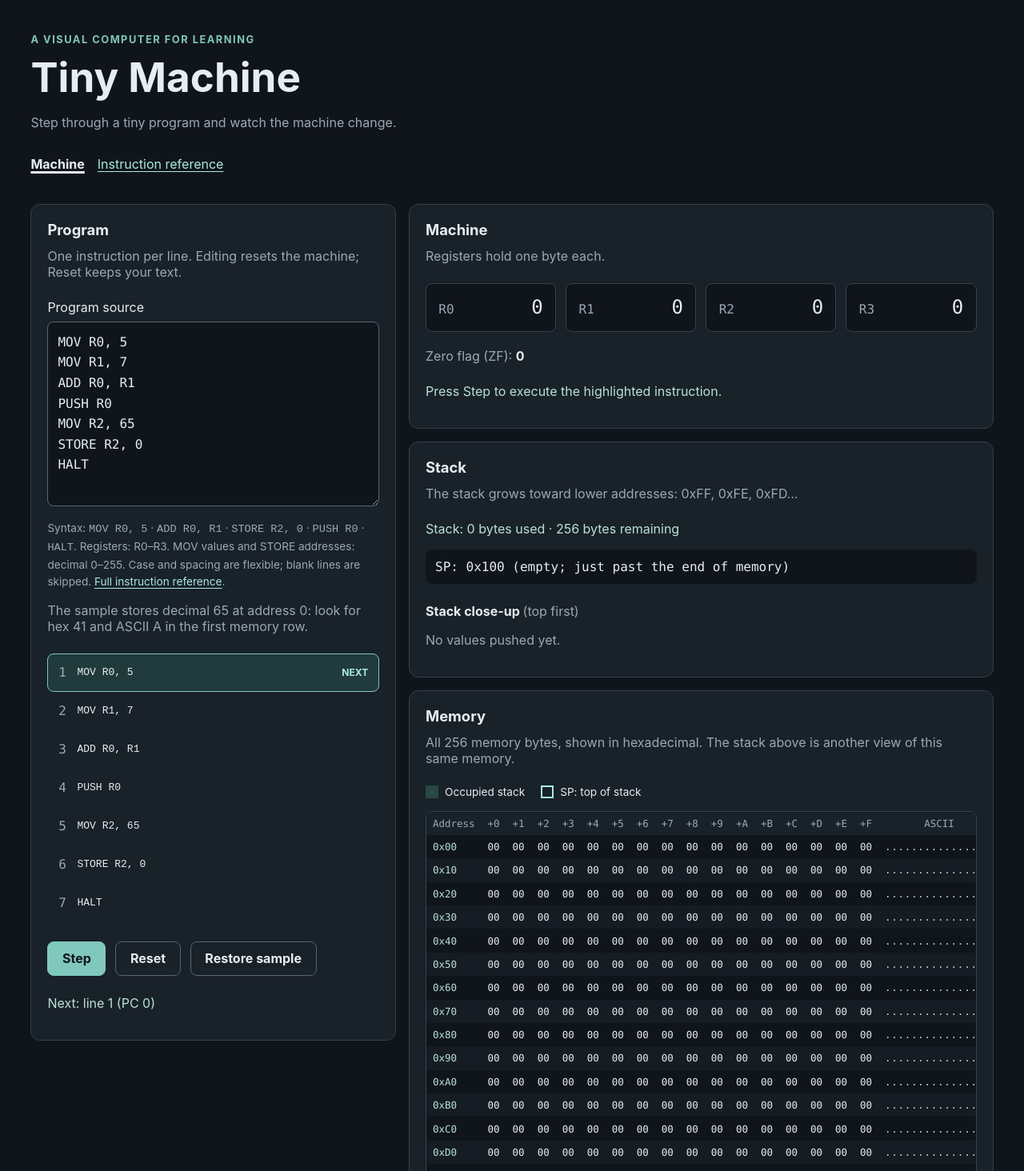
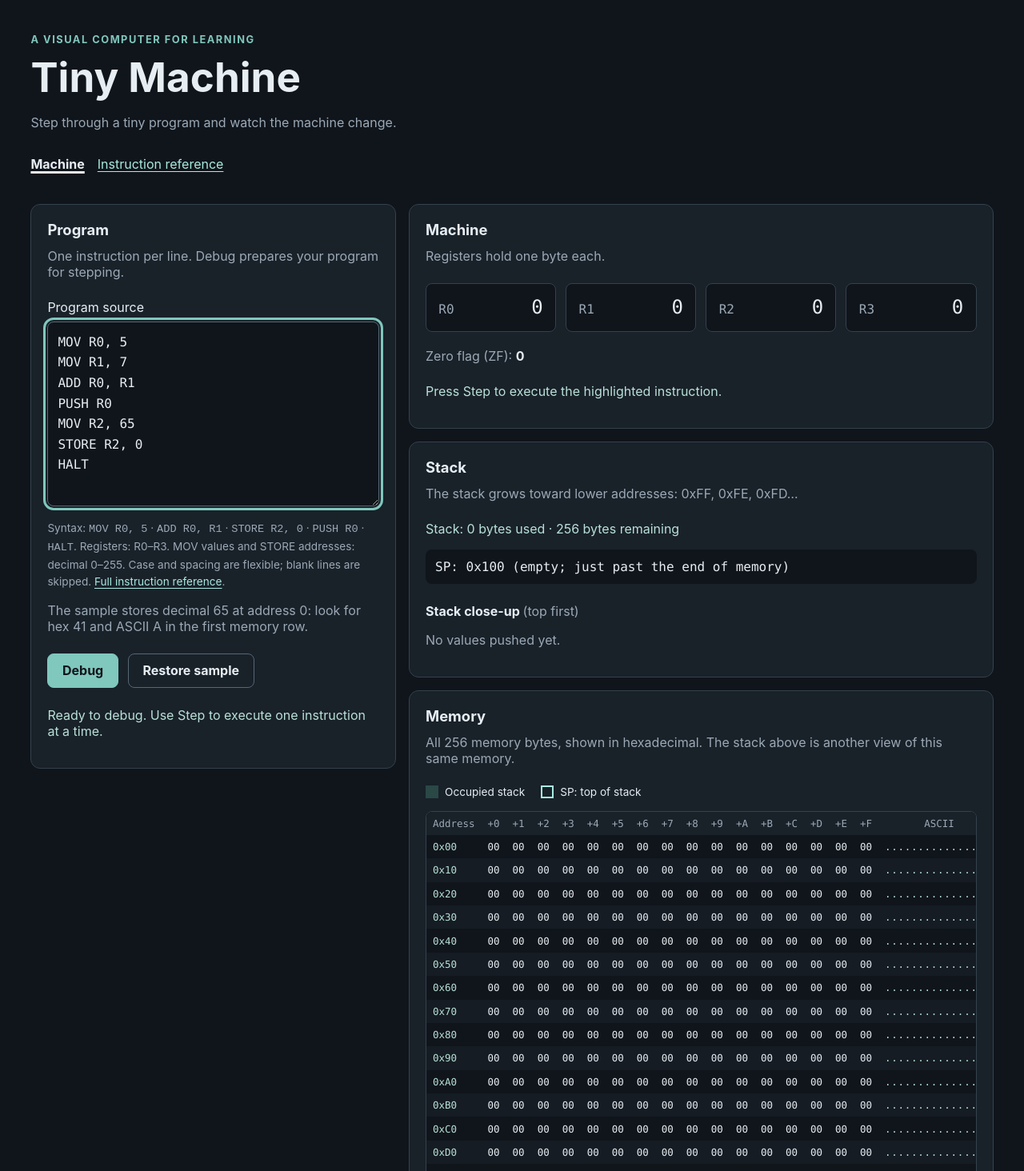
Before and after one commit to liquidvapour/learn-to-code, a React (Vite) app: page / in a window 1280 px wide. Shown: the top 1464 px of the page at 80% size. Built offline with nearby package versions, Linux system fonts and the light colour scheme.

Commit message:
better layout

```diff
--- a/src/App.tsx
+++ b/src/App.tsx
@@ -49,6 +49,7 @@ function App() {
     document.title = showDocs ? 'Instruction reference · Tiny Machine' : 'Tiny Machine'
   }, [showDocs])
   const [source, setSource] = useState(SAMPLE_SOURCE)
+  const [programMode, setProgramMode] = useState<'edit' | 'debug'>('edit')
   const { program, errors } = parseProgram(source)
   const [execution, setExecution] = useState<ExecutionView>(() => ({
     machine: createInitialState(),
@@ -79,6 +80,12 @@ function App() {
     reset()
   }
 
+  function debug() {
+    if (errors.length > 0 || program.length === 0) return
+    reset()
+    setProgramMode('debug')
+  }
+
   return (
     <main className="page">
       <header className="page-header">
@@ -95,9 +102,12 @@ function App() {
       <div className="workspace" aria-label="Tiny Machine workspace" hidden={showDocs}>
         <section className="panel" aria-labelledby="program-title">
           <h2 id="program-title">Program</h2>
-          <p className="panel-note" id="editor-help">One instruction per line. Editing resets the machine; Reset keeps your text.</p>
+          {programMode === 'edit' ? (
+            <>
+              <p className="panel-note" id="editor-help">One instruction per line. Debug prepares your program for stepping.</p>
               <label className="editor-label" htmlFor="program-source">Program source</label>
               <textarea
+                autoFocus
                 id="program-source"
                 className="program-editor"
                 value={source}
@@ -120,6 +130,16 @@ function App() {
                   <li key={error.lineNumber}>Line {error.lineNumber}: {error.message}</li>
                 ))}</ul>}
               </div>
+              <div className="controls">
+                <button type="button" onClick={debug} disabled={errors.length > 0 || program.length === 0}>Debug</button>
+                <button type="button" className="secondary" onClick={() => editSource(SAMPLE_SOURCE)}>Restore sample</button>
+              </div>
+              <p className="execution-status" aria-live="polite">
+                {errors.length > 0 ? 'Fix the source errors before debugging.' : program.length === 0 ? 'Enter an instruction to begin.' : 'Ready to debug. Use Step to execute one instruction at a time.'}
+              </p>
+            </>
+          ) : (
+            <>
               <ol className="program-list" aria-label="Parsed instructions with source line numbers">
                 {program.map((line, index) => (
                   <li
@@ -134,15 +154,17 @@ function App() {
                 ))}
               </ol>
               <div className="controls">
-            <button type="button" onClick={step} disabled={!hasNextInstruction}>Step</button>
+                <button autoFocus type="button" onClick={step} disabled={!hasNextInstruction}>Step</button>
                 <button type="button" className="secondary" onClick={reset}>Reset</button>
-            <button type="button" className="secondary" onClick={() => editSource(SAMPLE_SOURCE)}>Restore sample</button>
+                <button type="button" className="secondary" onClick={() => setProgramMode('edit')}>Edit</button>
               </div>
               <p className="execution-status" aria-live="polite">
                 {errors.length > 0 ? 'Fix the source errors before stepping.' : machine.halted
                   ? 'Machine halted.'
                   : hasNextInstruction ? `Next: line ${program[machine.pc].lineNumber} (PC ${machine.pc})` : program.length === 0 ? 'Enter an instruction to begin.' : 'Program complete.'}
               </p>
+            </>
+          )}
         </section>
 
         <div className="machine-state">
```
Also changed, not shown: 1 other file (tests, documents, lock files or other folders). Lines whose indentation alone changed are shown as unchanged.
